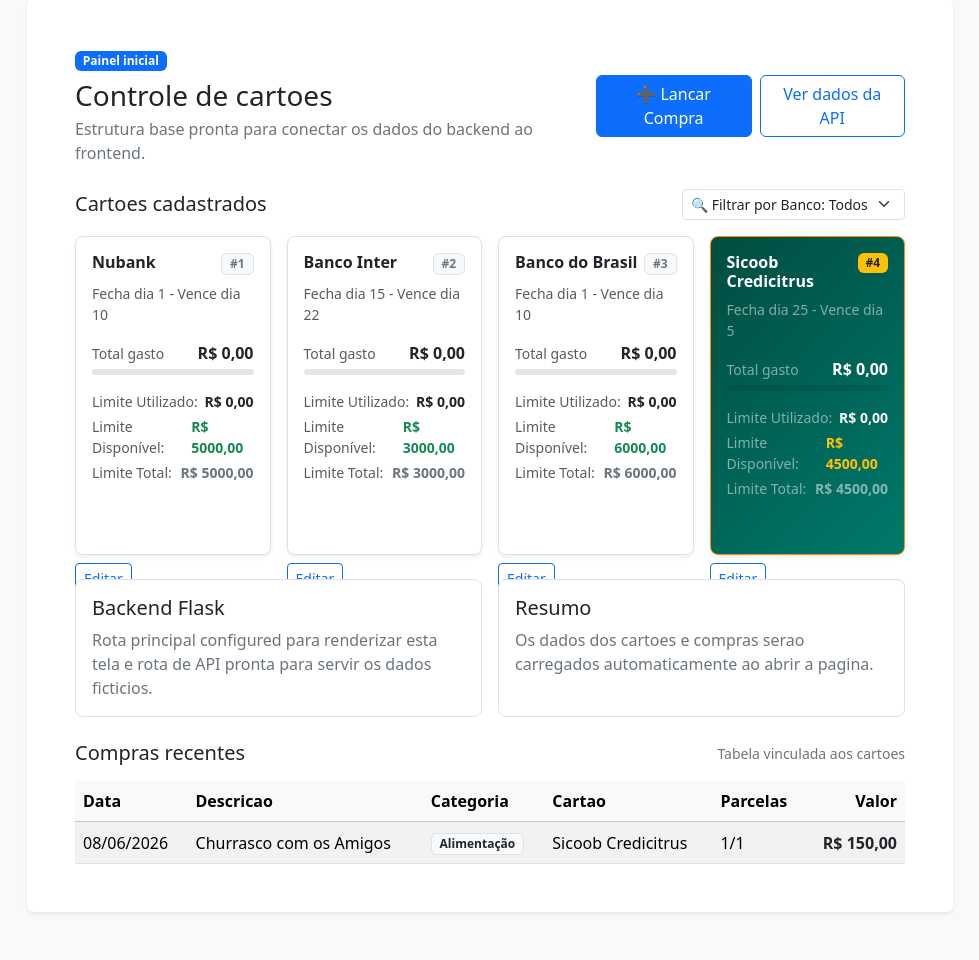
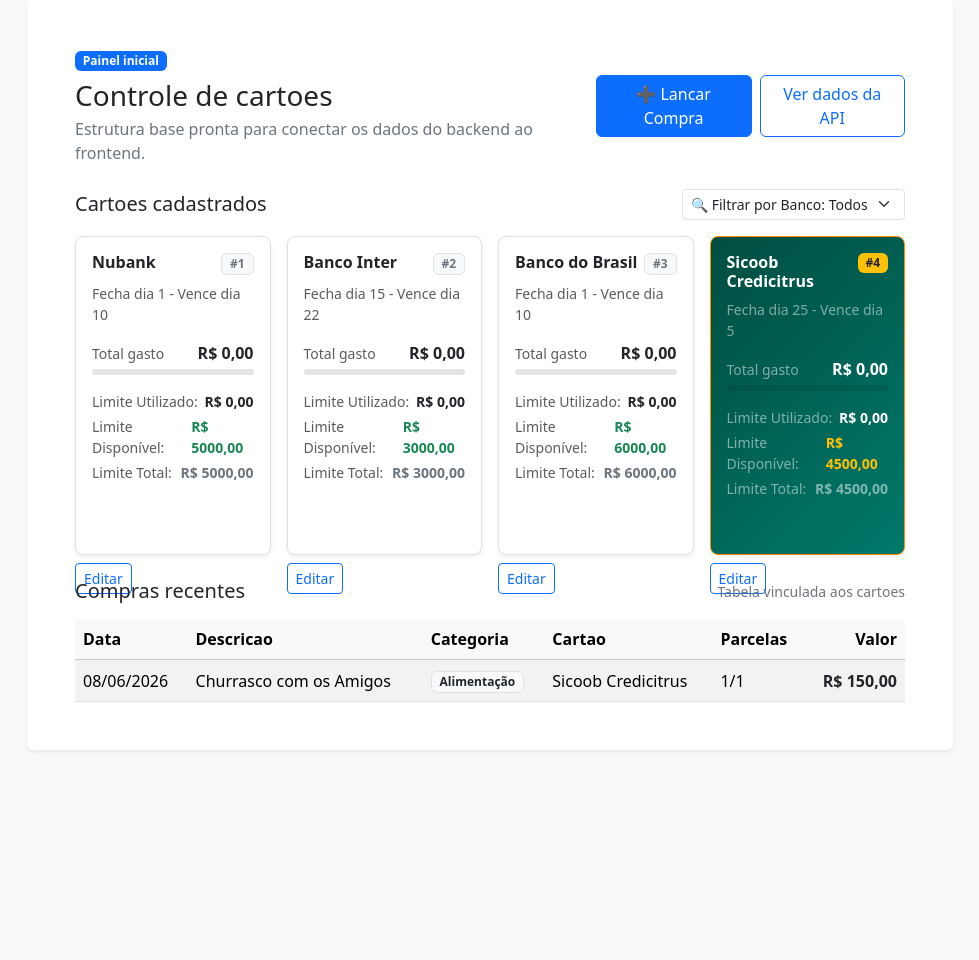
Before and after one commit to tony-estuda-ai/tony-card, a Flask app: page /painel in a window 1280 px wide. Shown: the part 49-1009 px from the top of the page, without its empty margins (150-1129 px from the left). After the commit the page ends 800 px from the top, so only its background shows below. Run offline with Flask 3, Linux system fonts and the light colour scheme; the visitor is signed in with stand-in values (Sample User, id 1).

Commit message:
Update index.html

```diff
--- a/templates/index.html
+++ b/templates/index.html
@@ -61,26 +61,6 @@
                       <h3 class="h6 mb-1">Carregando cartoes...</h3>
                       <p class="mb-0 text-secondary">Aguarde enquanto buscamos os dados da API.</p>
                     </div>
-                  </div>
-                </div>
-              </div>
-
-              <div class="row g-3">
-                <div class="col-12 col-md-6">
-                  <div class="border rounded-3 p-3 h-100 bg-white">
-                    <h2 class="h5">Backend Flask</h2>
-                    <p class="mb-0 text-secondary">
-                      Rota principal configured para renderizar esta tela e rota de API pronta
-                      para servir os dados ficticios.
-                    </p>
-                  </div>
-                </div>
-                <div class="col-12 col-md-6">
-                  <div class="border rounded-3 p-3 h-100 bg-white">
-                    <h2 class="h5">Resumo</h2>
-                    <p class="mb-0 text-secondary">
-                      Os dados dos cartoes e compras serao carregados automaticamente ao abrir a pagina.
-                    </p>
                   </div>
                 </div>
               </div>
```
